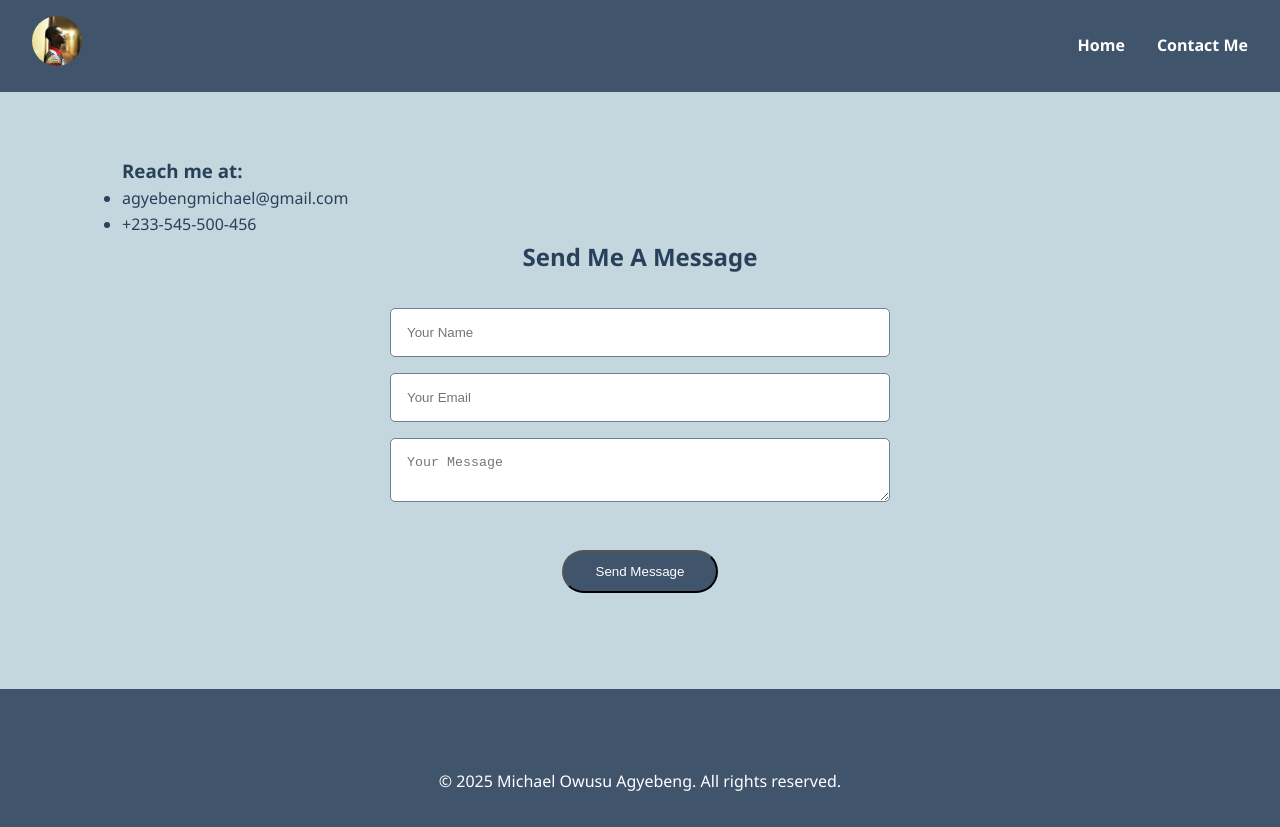
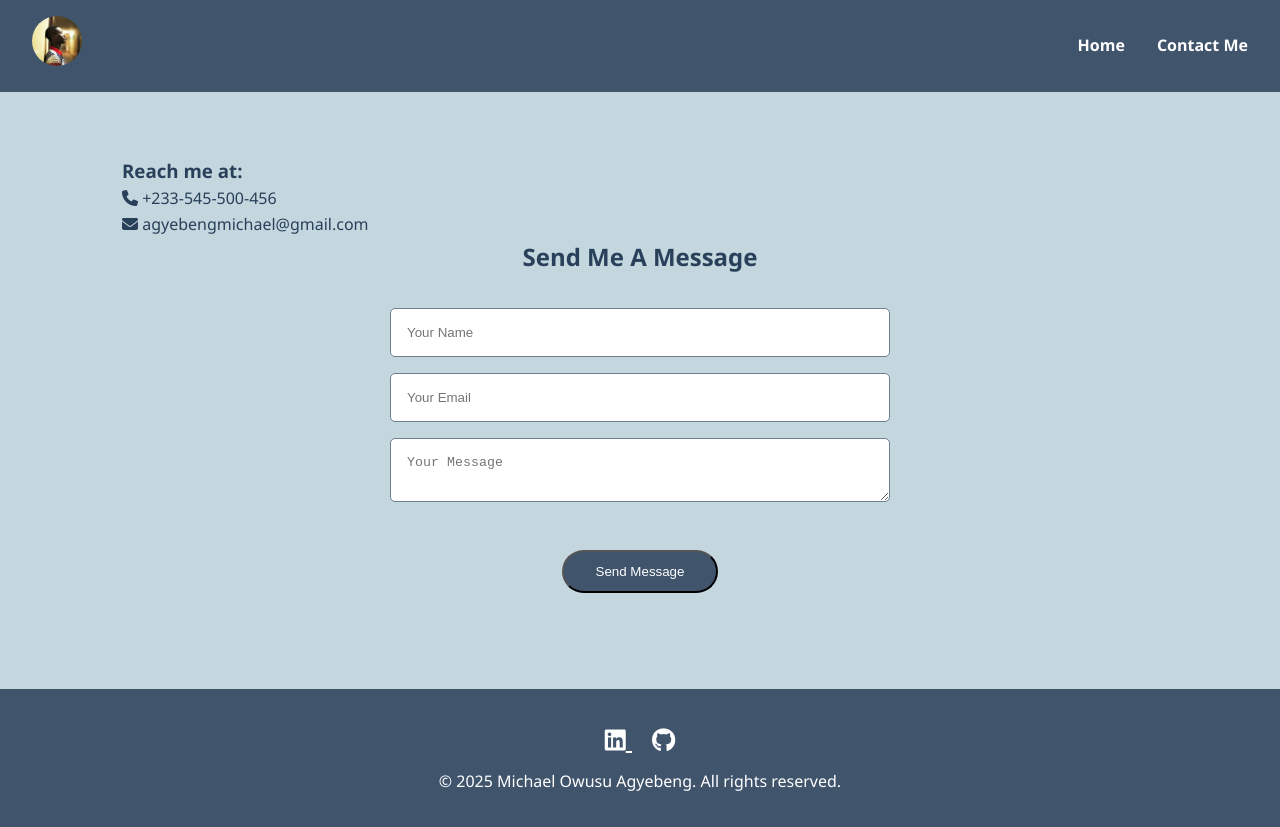
Before and after one commit to MichaelAgyebeng/My-website, a plain HTML site: page contact.html in a window 1280 px wide. Drawn offline with Linux system fonts and the light colour scheme.

Commit message:
Add files via upload

```diff
--- a/contact.html
+++ b/contact.html
@@ -5,6 +5,7 @@
     <meta name="viewport" content="width=device-width, initial-scale=1.0">
     <title>Contact Michael</title>
     <link rel="stylesheet" href="css/style.css">
+    <link rel="stylesheet" href="https://cdnjs.cloudflare.com/ajax/libs/font-awesome/6.5.0/css/all.min.css">
     <script defer src="js/script.js"></script>
 </head>
 <body>
@@ -23,10 +24,11 @@
 
 <section class="section">
     <h3>Reach me at:</h3>
-    <ul>
-      <li>agyebengmichael@gmail.com</li>
-      <li>+233-545-500-456</li>
-    </ul>
+    <div class="contact-info">
+        <p><i class="fas fa-phone"></i> +233-545-500-456</p>
+        <p><i class="fas fa-envelope"></i> agyebengmichael@gmail.com</p>
+    </div>
+
 
     <h2>Send Me A Message</h2>
     <form id="contactForm">
```
Also changed, not shown: more-projects.html (+1 -0 lines).
